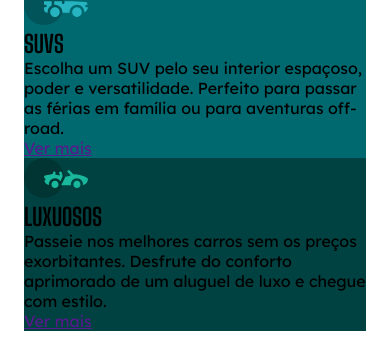
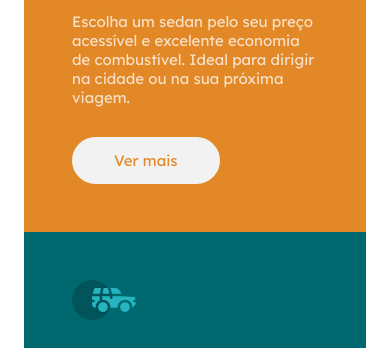
Before and after one commit to guipaiva11/carros, a plain HTML site: page index.html in a window 390 px wide. Shown: the part 276-624 px from the top of the page. Drawn offline with Linux system fonts and the light colour scheme.

Commit message:
finalização da parte mobile

```diff
--- a/style.css
+++ b/style.css
@@ -19,18 +19,38 @@ body{
 h2{
     font-family: 'Big Shoulders Display', sans-serif;
     text-transform: uppercase;
+    font-size: 2.5rem;
+    color: var(--gray);
+    margin-block: 1.875rem;
 }
 
 p{
     font-family: 'Lexend Deca', sans-serif;
+    font-size: 0.9375rem;
+    color: var(--transparent-white);
+    margin-bottom: 1.875rem;
 }
 
 a{
     font-family: 'Lexend Deca', sans-serif;
+    display: block;
+    text-decoration: none;
+    border: 2px solid var(--gray);
+    width: fit-content;
+    font-size: 0.9375rem;
+    padding: 0.75rem 2.5rem;
+    border-radius: 1.5625rem;
+    background: var(--gray);
+
+}
+
+section{
+    padding: 3rem;
 }
 
 .sedans{
     background: var(--orange);
+    border-radius: 8px 8px 0 0;
 }
 
 .suvs{
@@ -39,4 +59,17 @@ a{
 
 .luxuosos{
     background: var(--dark-cyan);
+    border-radius: 0 0 8px 8px;
 }
+
+.sedans a{
+    color: var(--orange);
+}
+
+.suvs a{
+    color: var(--cyan);
+}
+
+.luxuosos a{
+    color: var(--dark-cyan);
+}
```
